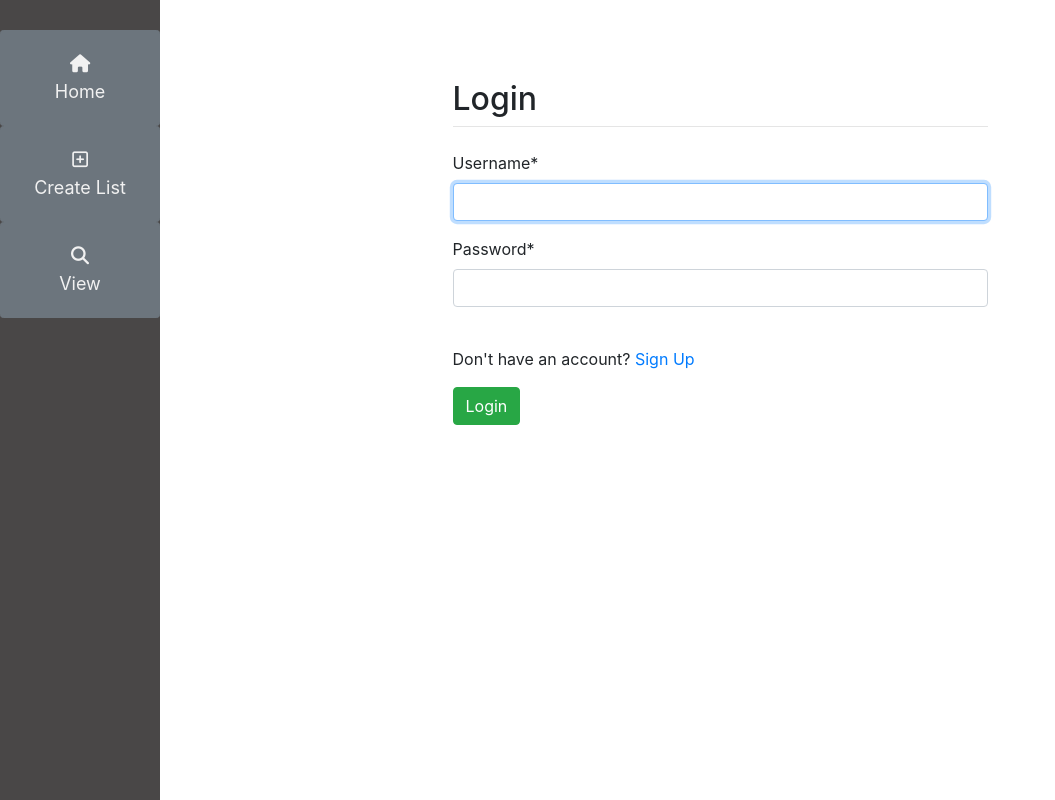
After one commit to SethYZ/dailyexpenses, a Django app: page /login/ in a window 1280 px wide. The commit adds this page. Shown: the whole page, without its empty margins (0-1055 px from the left). Run offline with Django 3.2, Linux system fonts and the light colour scheme; some libraries are stand-ins or nearby versions.

Commit message:
progress commit

```diff
--- a/dailyexpenses/settings.py
+++ b/dailyexpenses/settings.py
@@ -122,4 +122,6 @@ USE_TZ = True
 
 STATIC_URL = '/static/'
 
-CRISPY_TEMPLATE_PACK = 'bootstrap4'
+CRISPY_TEMPLATE_PACK = "bootstrap4"
+
+LOGIN_REDIRECT_URL = "/"
--- a/dailyexpenses/urls.py
+++ b/dailyexpenses/urls.py
@@ -20,5 +20,6 @@ from user import views as v
 urlpatterns = [
     path('', include("main.urls")),
     path('admin/', admin.site.urls),
-    path("register/", v.register, name="registeruser"),
+    path('register/', v.register, name="register"),
+    path('', include("django.contrib.auth.urls")),
 ]
--- a/main/models.py
+++ b/main/models.py
@@ -1,4 +1,5 @@
 from django.db import models
+from django.contrib.auth.models import User
 
 # Create your models here.
 
--- a/main/templates/main/base.html
+++ b/main/templates/main/base.html
@@ -62,7 +62,7 @@
               <i class="fas fa-home"></i>Home</a>
             <a href="/create" class="btn btn-secondary btn-sm" role="button" aria-pressed="true">
               <i class="far fa-plus-square"></i>Create List</a>
-            <a href="/4" class="btn btn-secondary btn-sm" role="button" aria-pressed="true">
+            <a href="/view" class="btn btn-secondary btn-sm" role="button" aria-pressed="true">
               <i class="fas fa-search"></i>View</a>
     </div>
 
@@ -74,8 +74,8 @@
                 <hr class="mt-0 mb-4">
                 {% endblock %}
 
-                {% block content %}
-                {% endblock %}
+                    {% block content %}
+                    {% endblock %}
             </div>
         </div>
     </div>
--- a/main/urls.py
+++ b/main/urls.py
@@ -5,4 +5,5 @@ urlpatterns = [
 path("", views.home, name="home"),
 path("<int:id>", views.index, name="index"),
 path("create/", views.create, name="create"),
+path("view/", views.view, name="view"),
 ]
--- a/main/views.py
+++ b/main/views.py
@@ -54,8 +54,7 @@ def create(response):
 
         if form.is_valid():
             n = form.cleaned_data["name"]
-            e = ExpensesList(name=n)
-            e.save()
+            response.user.ExpensesList_set.create(name="n")
 
         return render(response, "main/create.html", {"form":form})
 
@@ -63,3 +62,6 @@ def create(response):
         form = createnewlist()
 
     return render(response, "main/create.html", {"form":form})
+
+def view(response):
+    pass
--- a/user/templates/register/register.html
+++ b/user/templates/register/register.html
@@ -1,4 +1,4 @@
-{% extends 'main/base.html' %}
+{% extends "main/base.html" %}
 {% load crispy_forms_tags %}
 
 {% block title %}Sign Up{% endblock %}
@@ -11,7 +11,7 @@
 {% block content %}
     <form class="form-group" method="post">
         {% csrf_token %}
-        {{form|crispy}}
-        <button type="submit" name="register" class="btn btn-success">Register</button>
+        {{ form|crispy }}
+        <button type="submit" class="btn btn-success">Register</button>
     </form>
 {% endblock %}
--- /dev/null
+++ b/user/templates/registration/login.html
@@ -0,0 +1,19 @@
+{% extends "main/base.html" %}
+{% load crispy_forms_tags %}
+
+{% block title %}Sign In{% endblock %}
+
+{% block contenttitle %}
+  <br><br><br><h2 class="mt-2">Login</h2>
+  <hr class="mt-0 mb-4">
+{% endblock %}
+
+{% block content %}
+  <form class="form-group" method="post">
+      {% csrf_token %}
+      {{form|crispy}}
+      <br><p>Don't have an account? <a href="/register">Sign Up</a></p>
+      <button type="submit" class="btn btn-success">Login</button>
+
+  </form>
+{% endblock %}
```
Also changed, not shown: user/views.py (+8 -3 lines), db.sqlite3, main/migrations/0001_initial.py, main/migrations/0002_auto_20200606_1338.py (deleted), main/migrations/0002_remove_expenseslist_user.py (added), main/migrations/0003_auto_20200606_1403.py (deleted), main/migrations/0004_auto_20200606_1742.py (deleted), main/migrations/0005_auto_20200606_1757.py (deleted), main/migrations/0006_auto_20200606_1912.py (deleted).
